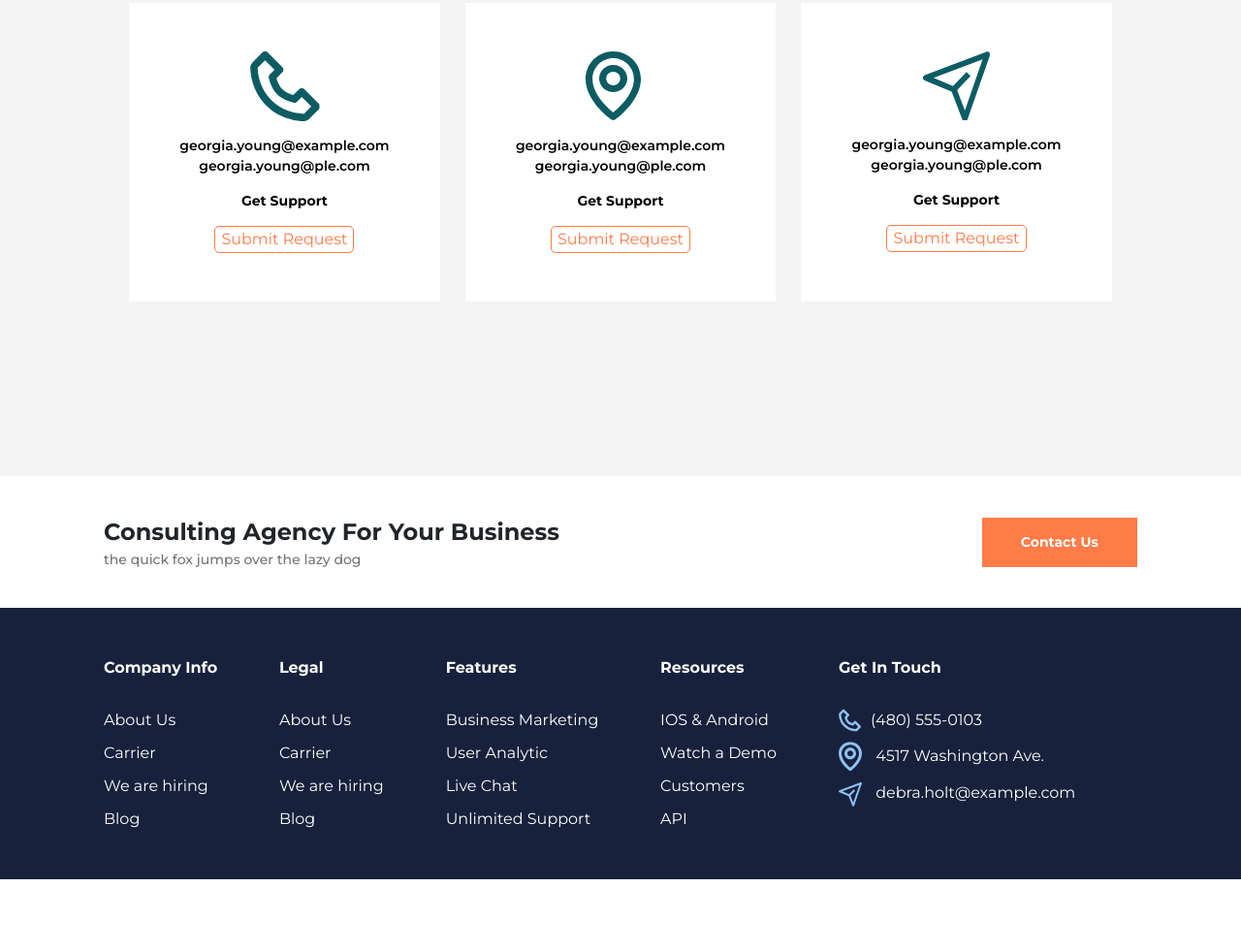
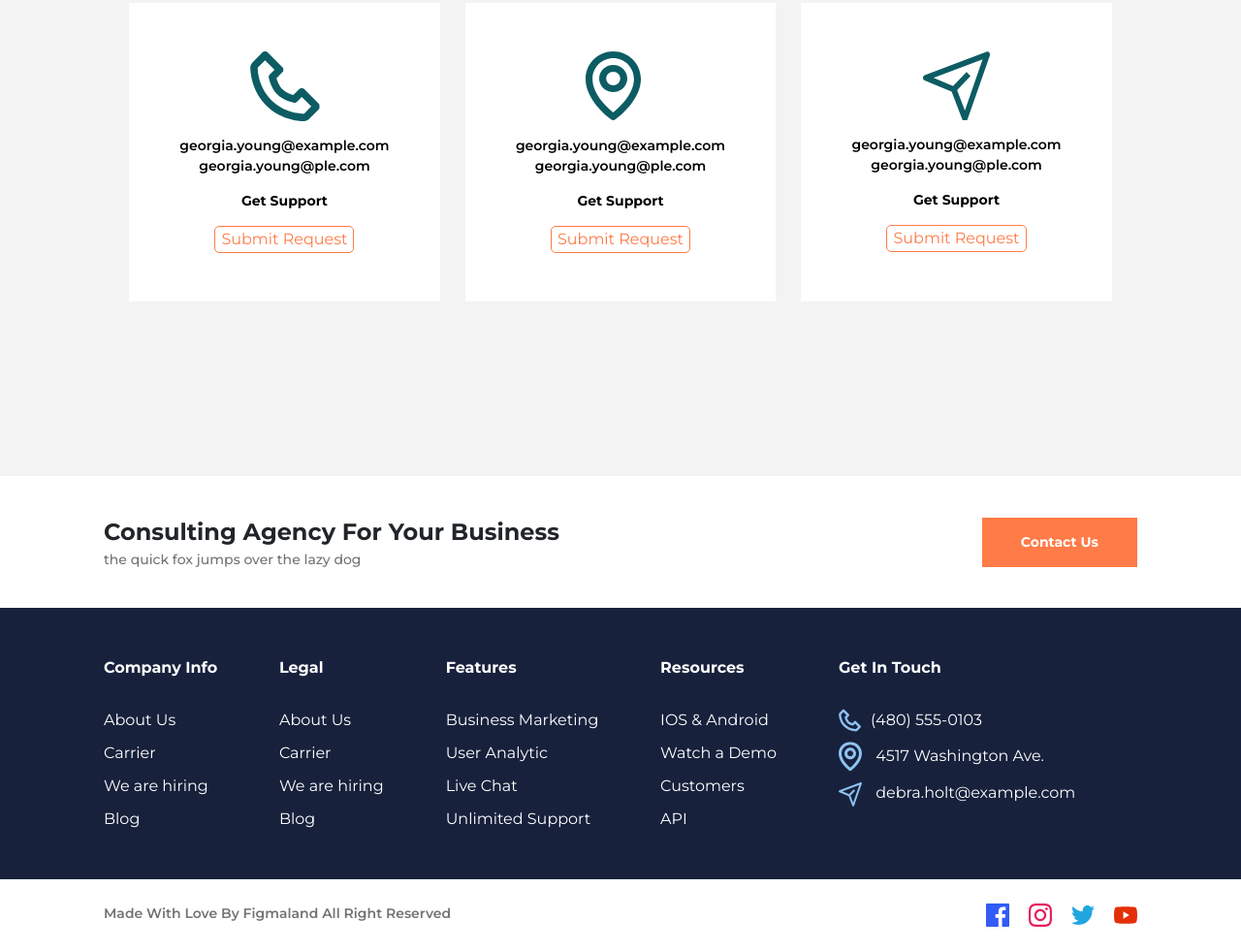
Before and after one commit to Danila2204/Relvies-web-page-template, a website: page docs/index.html in a window 1280 px wide. Shown: the part 3725-4706 px from the top of the page at 97% size. Before the commit the page ends 4632 px from the top, so only its background shows below. Drawn offline with nearby package versions, Linux system fonts and the light colour scheme.

Commit message:
Свёрстан и адпатирован блок ps.

```diff
--- a/docs/index.html
+++ b/docs/index.html
@@ -418,6 +418,19 @@
         </div>
     </footer>
     <!-- / footer -->
+    <!-- ps -->
+    <section class="ps">
+        <div class="container d-flex justify-content-between flex-wrap">
+            <p class="ps__text">Made With Love By Figmaland All Right Reserved</p>
+            <div class="socials d-flex flex-wrap justify-content-evenly">
+                <img src="./imports/img/Footer/facebook.svg" alt="facebook">
+                <img src="./imports/img/Footer/instagram.svg" alt="instagram">
+                <img src="./imports/img/Footer/twitter.svg" alt="twitter">
+                <img src="./imports/img/Footer/youtube.svg" alt="youtube">
+            </div>
+        </div>
+    </section>
+    <!-- / ps -->
     <script src="./js/main.js"></script>
 </body>
 </html>
--- a/src/scss/style.scss
+++ b/src/scss/style.scss
@@ -610,3 +610,29 @@ h1 {
     }
 }
 // === / footer ===
+// === ps ===
+.ps {
+    padding: 25px 0;
+
+    &__text {
+        @extend .semi-bold;
+        font-size: 14px;
+        color: #737373;
+
+        @media (max-width: 554.5px) {
+            margin-bottom: 50px;
+        }
+    }
+
+    @include media-breakpoint-down(md) {
+        padding-bottom: 55px;
+    }
+}
+
+.socials {
+    img:not(:last-child) {
+        cursor: pointer;
+        margin-right: 20px;
+    }
+}
+// === / ps ===
```
Also changed, not shown: src/index.html (+13 -0 lines), docs/css/style.css.
